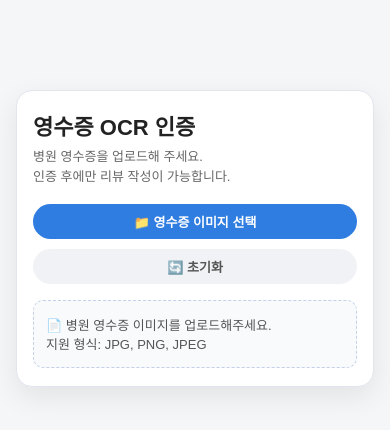
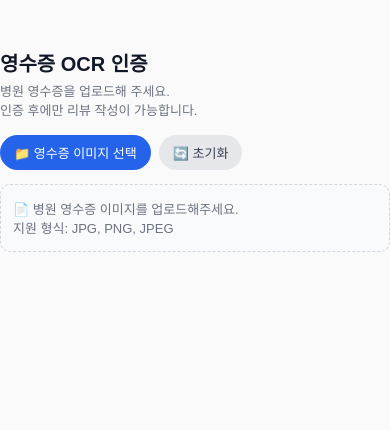
Before and after one commit to lim-donggyun/healbot-frontend, a React (Vite) app: page /review/ocr in a window 390 px wide. Shown: the top 430 px of the page. Built offline with nearby package versions, Linux system fonts and the light colour scheme.

Commit message:
[MODIFIED] 리뷰 수정

```diff
--- a/src/components/layout/Header.jsx
+++ b/src/components/layout/Header.jsx
@@ -259,7 +259,7 @@ function Header() {
               </div>
 
               <div className="nav-item">
-                <a href="/review/ocr" className="nav-link">
+                <a href="/review" className="nav-link">
                   리뷰
                 </a>
               </div>
--- a/src/pages/OCR.css
+++ b/src/pages/OCR.css
@@ -1,55 +1,43 @@
-/* src/components/ocr/OCR.css */
+/* 전체 페이지용이 아니라 모달 안에서 쓰이도록 최대한 심플하게 */
 
-/* 전체 레이아웃: 헤더 fixed 고려해서 위 여백 */
 .ocr-page {
-  min-height: 100vh;
-  padding: 90px 0 40px;
-  box-sizing: border-box;
-  background-color: #f5f6f8;
+  padding: 0;
+  margin: 0;
+  background: transparent;
 }
 
-/* 중앙 정렬 컨테이너 */
 .ocr-container {
-  max-width: 960px;
-  margin: 0 auto;
-  padding: 0 16px;
-  box-sizing: border-box;
+  width: 100%;
   display: flex;
   justify-content: center;
 }
 
-/* 카드 */
 .ocr-card {
   width: 100%;
-  max-width: 720px;
-  background-color: #fff;
-  border-radius: 16px;
-  padding: 24px 22px 22px;
+  max-width: 640px;
+  padding: 8px 0 0;
   box-sizing: border-box;
-  box-shadow: 0 10px 28px rgba(0, 0, 0, 0.08);
-  border: 1px solid #e3e5ee;
 }
 
-/* 제목 / 서브텍스트 */
+/* 타이틀 영역 */
 .ocr-title {
-  margin: 0 0 6px;
-  font-size: 22px;
+  font-size: 20px;
   font-weight: 700;
-  color: #222;
+  margin-bottom: 4px;
+  color: #111827;
 }
 
 .ocr-sub {
-  margin: 0 0 18px;
   font-size: 13px;
-  color: #666;
-  line-height: 1.5;
+  color: #6b7280;
+  margin-bottom: 16px;
 }
 
 /* 버튼 영역 */
 .ocr-actions {
   display: flex;
-  gap: 10px;
-  margin-bottom: 16px;
+  gap: 8px;
+  margin-bottom: 14px;
 }
 
 .ocr-btn {
@@ -57,157 +45,131 @@
   border-radius: 999px;
   padding: 8px 14px;
   font-size: 13px;
-  font-weight: 600;
   cursor: pointer;
+  display: inline-flex;
+  align-items: center;
+  justify-content: center;
+  gap: 4px;
   white-space: nowrap;
 }
 
 .ocr-btn-upload {
-  background-color: #2f7de1;
+  background: #2563eb;
   color: #fff;
 }
 
 .ocr-btn-upload:hover {
-  background-color: #2564b5;
+  background: #1d4ed8;
 }
 
 .ocr-btn-reset {
-  background-color: #f1f2f5;
-  color: #555;
+  background: #e5e7eb;
+  color: #374151;
 }
 
-.ocr-btn-reset:hover {
-  background-color: #e0e3ea;
+.ocr-btn-process {
+  margin-top: 10px;
+  background: #10b981;
+  color: #ffffff;
 }
 
-/* 섹션 제목 */
+.ocr-btn-process:disabled {
+  background: #9ca3af;
+  cursor: default;
+}
+
+.ocr-btn-copy {
+  background: #e5e7eb;
+  color: #111827;
+}
+
+.ocr-btn-confirm {
+  background: #2563eb;
+  color: #ffffff;
+}
+
+.ocr-btn-confirm:disabled {
+  background: #9ca3af;
+}
+
+/* 안내 박스 */
+.ocr-guide {
+  margin-top: 4px;
+  padding: 14px 12px;
+  border-radius: 10px;
+  border: 1px dashed #d1d5db;
+  background: #f9fafb;
+  font-size: 13px;
+  color: #6b7280;
+}
+
+/* 미리보기 영역 */
+.ocr-preview-section {
+  margin-top: 10px;
+}
+
 .ocr-section-title {
-  margin: 0 0 8px;
   font-size: 14px;
   font-weight: 600;
-  color: #333;
-}
-
-/* 이미지 미리보기 */
-.ocr-preview-section {
-  margin-top: 10px;
-  margin-bottom: 18px;
+  margin-bottom: 8px;
 }
 
 .ocr-preview {
   width: 100%;
-  max-height: 360px;
+  max-height: 260px;
   border-radius: 12px;
-  overflow: hidden;
-  border: 1px solid #d0d4dd;
-  background-color: #f5f6f8;
+  border: 1px solid #e5e7eb;
+  background: #f9fafb;
   display: flex;
   align-items: center;
   justify-content: center;
+  overflow: hidden;
 }
 
 .ocr-preview img {
-  width: 100%;
-  height: 100%;
+  max-width: 100%;
+  max-height: 240px;
   object-fit: contain;
 }
 
-/* OCR 실행 버튼 */
-.ocr-btn-process {
-  margin-top: 10px;
-  background-color: #3baf5d;
-  color: #fff;
-}
-
-.ocr-btn-process:hover {
-  background-color: #30944e;
-}
-
-/* 안내 메시지 */
-.ocr-guide {
-  margin-top: 12px;
-  padding: 14px 12px;
-  border-radius: 10px;
-  background-color: #f8fafc;
-  border: 1px dashed #c3d0e8;
-  font-size: 13px;
-  color: #555;
-}
-
-/* 에러 메시지 */
-.ocr-error {
-  margin-top: 12px;
-  padding: 10px 12px;
-  border-radius: 8px;
-  background-color: #fff5f3;
-  border: 1px solid #f2c0ba;
-  font-size: 12px;
-  color: #c0392b;
-}
-
-/* 추출 결과 영역 */
+/* 결과 텍스트 영역 */
 .ocr-result-section {
-  margin-top: 18px;
+  margin-top: 16px;
 }
 
 .ocr-result {
-  width: 100%;
-  max-height: 260px;
   border-radius: 10px;
-  border: 1px solid #d0d4dd;
-  background-color: #f9fafb;
+  border: 1px solid #e5e7eb;
+  background: #f9fafb;
   padding: 10px 12px;
-  box-sizing: border-box;
+  max-height: 220px;
   overflow-y: auto;
+  font-size: 12px;
+  color: #111827;
 }
 
-.ocr-result pre {
-  margin: 0;
-  font-size: 12px;
-  line-height: 1.5;
-  white-space: pre-wrap;
-  word-break: break-all;
+.ocr-result-line {
+  padding: 2px 0;
+  border-bottom: 1px dashed #e5e7eb;
 }
 
-/* 결과 하단 버튼들 */
+.ocr-result-line:last-child {
+  border-bottom: none;
+}
+
 .ocr-result-actions {
   margin-top: 10px;
   display: flex;
+  justify-content: flex-end;
   gap: 8px;
-  flex-wrap: wrap;
 }
 
-.ocr-btn-copy {
-  background-color: #f1f2f5;
-  color: #555;
+/* 에러 */
+.ocr-error {
+  margin-top: 10px;
+  padding: 10px 12px;
+  border-radius: 10px;
+  background: #fee2e2;
+  color: #b91c1c;
+  font-size: 13px;
 }
-
-.ocr-btn-copy:hover {
-  background-color: #e0e3ea;
-}
-
-.ocr-btn-confirm {
-  background-color: #2f7de1;
-  color: #fff;
-}
-
-.ocr-btn-confirm:hover {
-  background-color: #2564b5;
-}
-
-/* 반응형 */
-@media (max-width: 600px) {
-  .ocr-card {
-    padding: 18px 16px 18px;
-  }
-
-  .ocr-actions {
-    flex-direction: column;
-    align-items: stretch;
-  }
-
-  .ocr-btn {
-    width: 100%;
-    justify-content: center;
-  }
-}
--- a/src/pages/OCR.jsx
+++ b/src/pages/OCR.jsx
@@ -2,15 +2,15 @@
 import React, { useState, useRef } from "react";
 import "./OCR.css";
 
-const OCR = ({ onVerified }) => {
+const OCR = ({ hospitalId, onVerified }) => {
   const [selectedImage, setSelectedImage] = useState(null);
   const [previewUrl, setPreviewUrl] = useState(null);
   const [extractedText, setExtractedText] = useState("");
   const [isLoading, setIsLoading] = useState(false);
   const [error, setError] = useState(null);
+  const [verifyMessage, setVerifyMessage] = useState("");
   const fileInputRef = useRef(null);
 
-  // 파일 선택 처리
   const handleFileSelect = (event) => {
     const file = event.target.files[0];
     if (file) {
@@ -18,7 +18,6 @@ const OCR = ({ onVerified }) => {
     }
   };
 
-  // 이미지 처리
   const processImage = (file) => {
     setSelectedImage(file);
     const reader = new FileReader();
@@ -28,9 +27,10 @@ const OCR = ({ onVerified }) => {
     reader.readAsDataURL(file);
     setExtractedText("");
     setError(null);
+    setVerifyMessage("");
   };
 
-  // 네이버 클로버 OCR API 호출
+  // OCR 호출 (이미지 → 텍스트)
   const performOCR = async () => {
     if (!selectedImage) {
       setError("이미지를 먼저 선택해주세요.");
@@ -39,12 +39,12 @@ const OCR = ({ onVerified }) => {
 
     setIsLoading(true);
     setError(null);
+    setVerifyMessage("");
 
     try {
       const formData = new FormData();
       formData.append("image", selectedImage);
 
-      // 백엔드 API 엔드포인트 호출
       const response = await fetch("/api/ocr/receipt", {
         method: "POST",
         body: formData,
@@ -56,14 +56,12 @@ const OCR = ({ onVerified }) => {
 
       const result = await response.json();
 
-      // 백엔드 응답 처리
       if (!result.success) {
         throw new Error(result.error || "OCR 처리 실패");
       }
 
       const data = result.data;
 
-      // 추출된 텍스트 처리
       if (data.images && data.images[0] && data.images[0].fields) {
         const text = data.images[0].fields
           .map((field) => field.inferText)
@@ -81,25 +79,61 @@ const OCR = ({ onVerified }) => {
     }
   };
 
-  // 초기화
   const resetAll = () => {
     setSelectedImage(null);
     setPreviewUrl(null);
     setExtractedText("");
     setError(null);
+    setVerifyMessage("");
     if (fileInputRef.current) {
       fileInputRef.current.value = "";
     }
   };
 
-  // OCR 인증 완료 → 상위로 전달
-  const handleVerify = () => {
+  // 영수증 텍스트로 병원 정보 인증
+  const handleVerify = async () => {
     if (!extractedText || error) return;
+    if (!hospitalId) {
+      setError("병원 정보가 없습니다. 다시 시도해주세요.");
+      return;
+    }
+
+    try {
+      setIsLoading(true);
+      setError(null);
+      setVerifyMessage("");
+
+      const res = await fetch("/api/ocr/verifyReceipt", {
+        method: "POST",
+        headers: { "Content-Type": "application/json" },
+        body: JSON.stringify({
+          hospitalId,
+          ocrText: extractedText,
+        }),
+      });
+
+      if (!res.ok) throw new Error("인증 요청 실패");
+
+      const data = await res.json();
+
+      if (!data.success || !data.verified) {
+        setVerifyMessage(
+          data.message || "영수증의 병원명/주소가 병원 정보와 일치하지 않습니다."
+        );
+        return;
+      }
+
+      setVerifyMessage("✅ 영수증 인증이 완료되었습니다.");
       if (onVerified) {
         onVerified({
           image: selectedImage,
           text: extractedText,
         });
+      }
+    } catch (e) {
+      setError(e.message || "영수증 인증 중 오류가 발생했습니다.");
+    } finally {
+      setIsLoading(false);
     }
   };
 
@@ -113,7 +147,6 @@ const OCR = ({ onVerified }) => {
             인증 후에만 리뷰 작성이 가능합니다.
           </p>
 
-          {/* 업로드 버튼 */}
           <div className="ocr-actions">
             <button
               className="ocr-btn ocr-btn-upload"
@@ -139,7 +172,6 @@ const OCR = ({ onVerified }) => {
             style={{ display: "none" }}
           />
 
-          {/* 이미지 미리보기 + OCR 버튼 */}
           {previewUrl && (
             <div className="ocr-preview-section">
               <h3 className="ocr-section-title">선택된 이미지</h3>
@@ -157,7 +189,6 @@ const OCR = ({ onVerified }) => {
             </div>
           )}
 
-          {/* 안내 메시지 (처음 상태) */}
           {!previewUrl && (
             <div className="ocr-guide">
               <p>📄 병원 영수증 이미지를 업로드해주세요.</p>
@@ -165,10 +196,11 @@ const OCR = ({ onVerified }) => {
             </div>
           )}
 
-          {/* 에러 메시지 */}
           {error && <div className="ocr-error">⚠️ {error}</div>}
+          {verifyMessage && (
+            <div className="ocr-verify-msg">{verifyMessage}</div>
+          )}
 
-          {/* 추출된 텍스트 */}
           {extractedText && (
             <div className="ocr-result-section">
               <h3 className="ocr-section-title">추출된 텍스트</h3>
@@ -198,7 +230,7 @@ const OCR = ({ onVerified }) => {
                   className="ocr-btn ocr-btn-confirm"
                   type="button"
                   onClick={handleVerify}
-                disabled={!!error || !extractedText}
+                  disabled={!!error || !extractedText || isLoading}
                 >
                   ✅ 이 영수증으로 인증하고 리뷰 작성하기
                 </button>
--- a/src/pages/Review.css
+++ b/src/pages/Review.css
@@ -205,3 +205,40 @@ color: #999;
     text-align: center;
 }
 }
+/* === OCR 모달 공통 === */
+.modal-overlay {
+position: fixed;
+inset: 0;
+z-index: 2000;
+background: rgba(15, 23, 42, 0.45);
+display: flex;
+align-items: center;
+justify-content: center;
+}
+
+.modal-content {
+position: relative;
+width: min(720px, 100% - 32px);
+max-height: 90vh;        /* 화면 넘치면 안쪽만 스크롤 */
+background: #ffffff;
+border-radius: 16px;
+box-shadow: 0 18px 45px rgba(15, 23, 42, 0.25);
+overflow-y: auto;
+padding: 24px 24px 20px;
+}
+
+/* 모달 안쪽 닫기 버튼 */
+.modal-close {
+position: absolute;
+top: 12px;
+right: 16px;
+border: none;
+background: transparent;
+font-size: 20px;
+cursor: pointer;
+color: #6b7280;
+}
+
+.modal-close:hover {
+color: #111827;
+}
```
Also changed, not shown: src/pages/Review.jsx (+58 -13 lines). Lines whose indentation alone changed are shown as unchanged.
